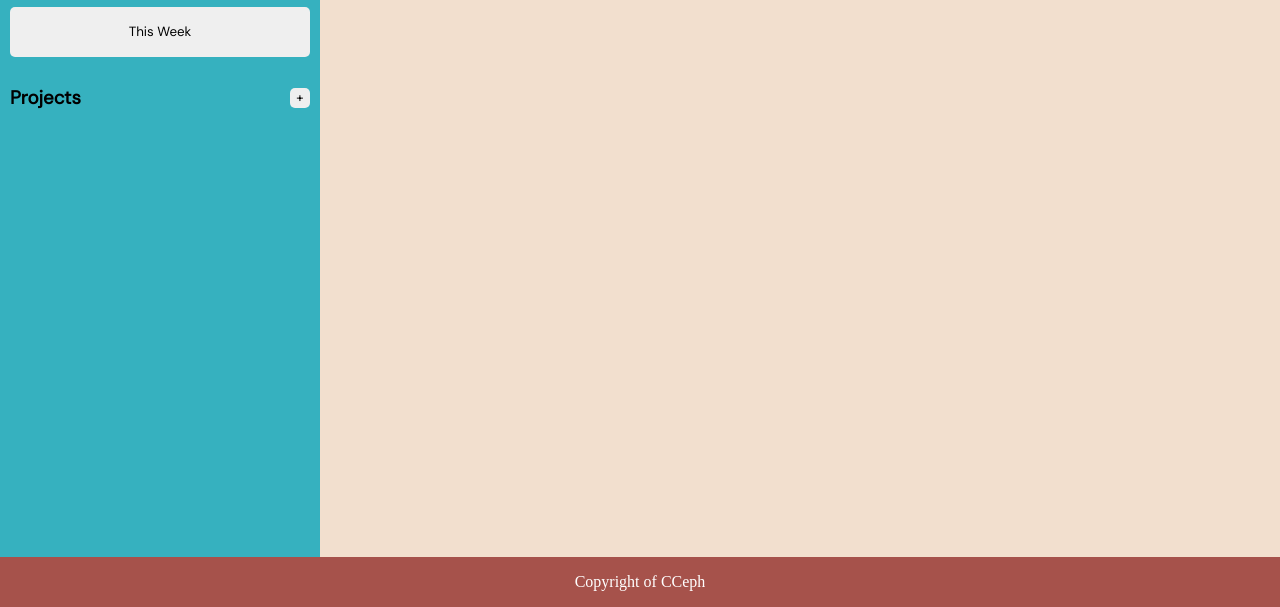
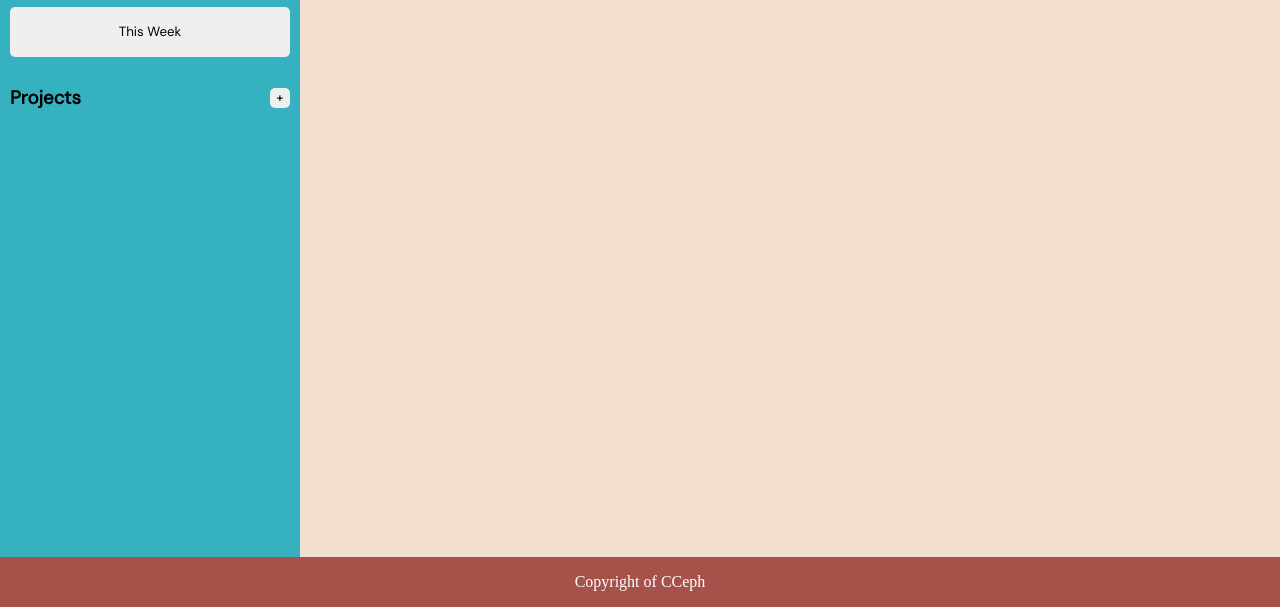
Before and after one commit to CCeph/to-do-list, a website built with webpack: page dist/index.html in a window 1280 px wide. Shown: the part 193-800 px from the top of the page. Built offline with nearby package versions, Linux system fonts and the light colour scheme.

Commit message:
Set min and max width for nav bar

```diff
--- a/src/style.css
+++ b/src/style.css
@@ -88,7 +88,7 @@ textarea {
 
 .main {
   display: grid;
-  grid-template: 1fr / 1fr 3fr;
+  grid-template: 1fr / clamp(250px, 30%, 300px) 1fr;
 }
 
 .main .nav {
```
Also changed, not shown: dist/main.js.
